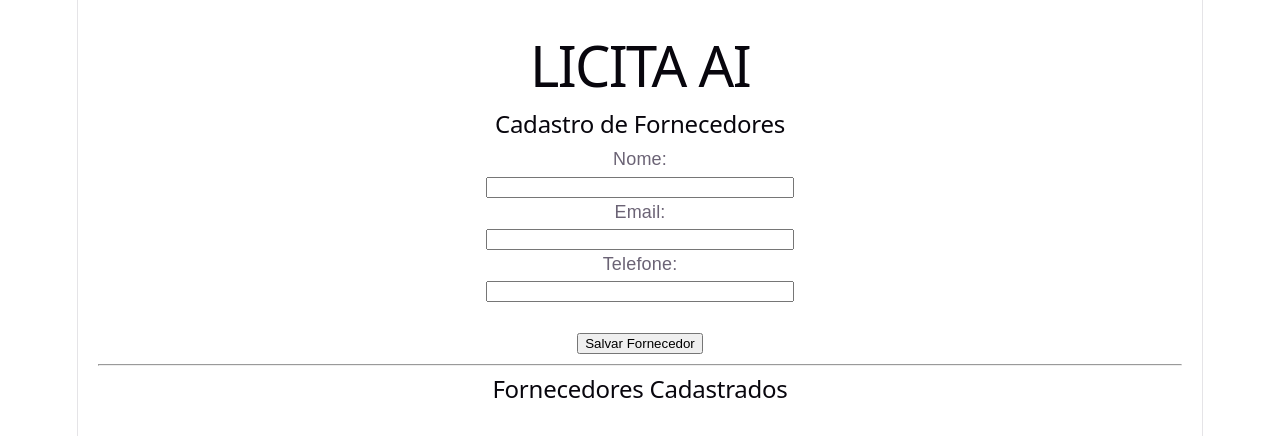
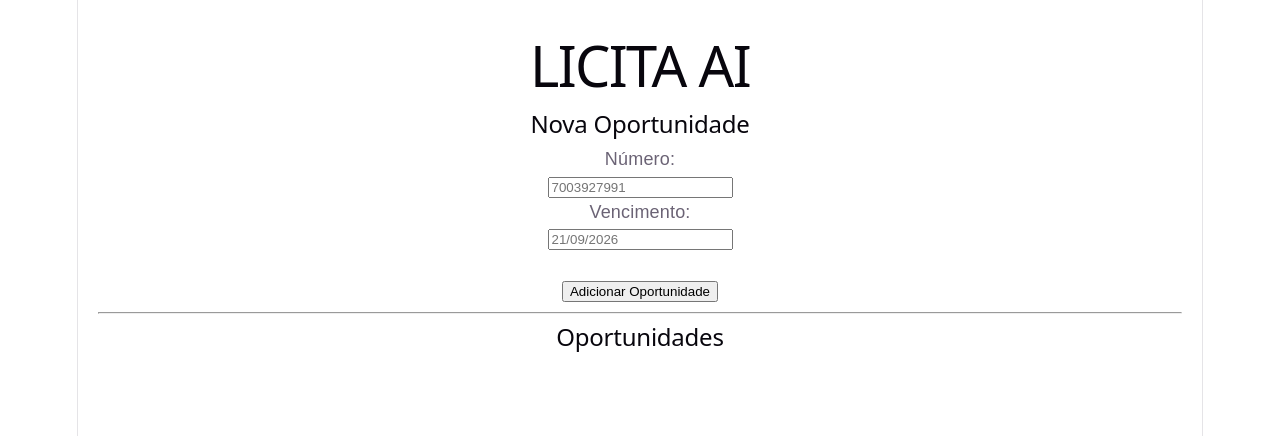
Before and after one commit to evaldoasjunior-sys/licita-ai, a React app in the folder frontend/: page / in a window 1280 px wide. Shown: the top 436 px of the page. Built offline with nearby package versions, Linux system fonts and the light colour scheme; the HTML template or start-up script is replaced by a standard one.

Commit message:
MVP 0.7 - Adiciona gestao de status das oportunidades

```diff
--- a/frontend/src/App.jsx
+++ b/frontend/src/App.jsx
@@ -1,84 +1,112 @@
 import { useState } from "react";
 
 function App() {
-  const [nome, setNome] = useState("");
-  const [email, setEmail] = useState("");
-  const [telefone, setTelefone] = useState("");
-  const [fornecedores, setFornecedores] = useState([]);
+  const [numero, setNumero] = useState("");
+  const [vencimento, setVencimento] = useState("");
+  const [oportunidades, setOportunidades] = useState([]);
 
-  function salvarFornecedor() {
-    if (!nome || !email) {
-      alert("Preencha nome e email.");
+  function adicionarOportunidade() {
+    if (!numero || !vencimento) {
+      alert("Preencha número e vencimento.");
       return;
     }
 
-    const novoFornecedor = {
-      nome,
-      email,
-      telefone,
+    const nova = {
+      id: Date.now(),
+      numero,
+      vencimento,
+      status: "Em análise",
     };
 
-    setFornecedores([...fornecedores, novoFornecedor]);
+    setOportunidades([...oportunidades, nova]);
 
-    setNome("");
-    setEmail("");
-    setTelefone("");
+    setNumero("");
+    setVencimento("");
+  }
 
-    alert("Fornecedor cadastrado!");
+  function alterarStatus(id, novoStatus) {
+    const atualizadas = oportunidades.map((op) =>
+      op.id === id ? { ...op, status: novoStatus } : op
+    );
+
+    setOportunidades(atualizadas);
   }
 
   return (
     <div style={{ padding: "20px", fontFamily: "Arial" }}>
       <h1>LICITA AI</h1>
 
-      <h2>Cadastro de Fornecedores</h2>
+      <h2>Nova Oportunidade</h2>
 
-      <p>Nome:</p>
+      <p>Número:</p>
       <input
-        value={nome}
-        onChange={(e) => setNome(e.target.value)}
-        style={{ width: "300px" }}
+        value={numero}
+        onChange={(e) => setNumero(e.target.value)}
+        placeholder="7003927991"
       />
 
-      <p>Email:</p>
+      <p>Vencimento:</p>
       <input
-        value={email}
-        onChange={(e) => setEmail(e.target.value)}
-        style={{ width: "300px" }}
-      />
-
-      <p>Telefone:</p>
-      <input
-        value={telefone}
-        onChange={(e) => setTelefone(e.target.value)}
-        style={{ width: "300px" }}
+        value={vencimento}
+        onChange={(e) => setVencimento(e.target.value)}
+        placeholder="21/09/2026"
       />
 
       <br />
       <br />
 
-      <button onClick={salvarFornecedor}>
-        Salvar Fornecedor
+      <button onClick={adicionarOportunidade}>
+        Adicionar Oportunidade
       </button>
 
       <hr />
 
-      <h2>Fornecedores Cadastrados</h2>
+      <h2>Oportunidades</h2>
 
-      {fornecedores.map((f, index) => (
+      {oportunidades.map((op) => (
         <div
-          key={index}
+          key={op.id}
           style={{
             border: "1px solid #ccc",
-            padding: "10px",
-            marginBottom: "10px",
+            padding: "15px",
+            marginBottom: "15px",
           }}
         >
-          <strong>{f.nome}</strong>
-          <br />
-          {f.email}
-          <br />
-          {f.telefone}
+          <h3>{op.numero}</h3>
+
+          <p>
+            <strong>Vencimento:</strong> {op.vencimento}
+          </p>
+
+          <p>
+            <strong>Status:</strong> {op.status}
+          </p>
+
+          <button
+            onClick={() =>
+              alterarStatus(op.id, "Sem Interesse")
+            }
+          >
+            Sem Interesse
+          </button>
+
+          <button
+            onClick={() =>
+              alterarStatus(op.id, "Com Interesse")
+            }
+            style={{ marginLeft: "10px" }}
+          >
+            Com Interesse
+          </button>
+
+          <button
+            onClick={() =>
+              alterarStatus(op.id, "Cotação Enviada")
+            }
+            style={{ marginLeft: "10px" }}
+          >
+            Cotação Enviada
+          </button>
         </div>
       ))}
     </div>
```
